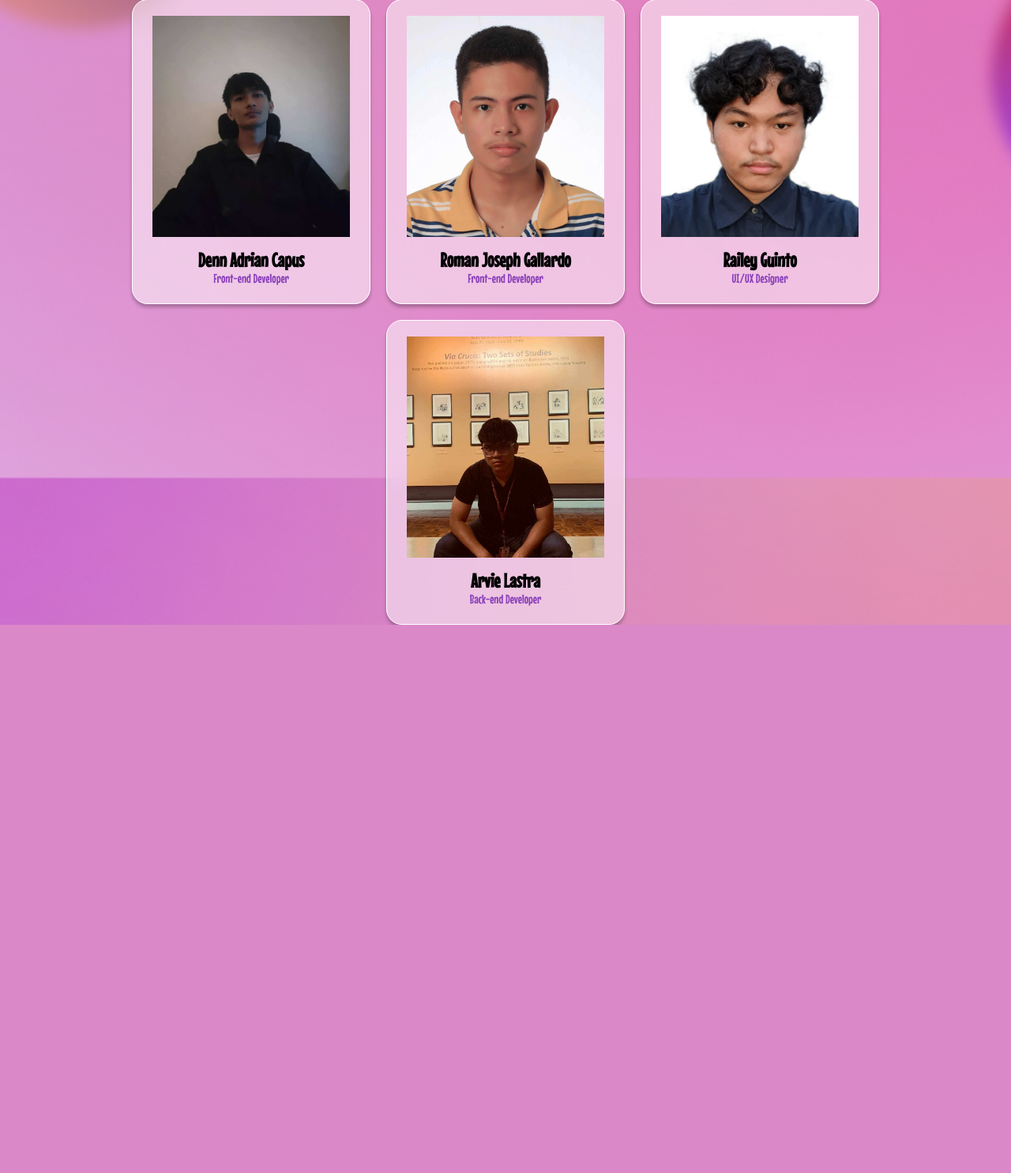
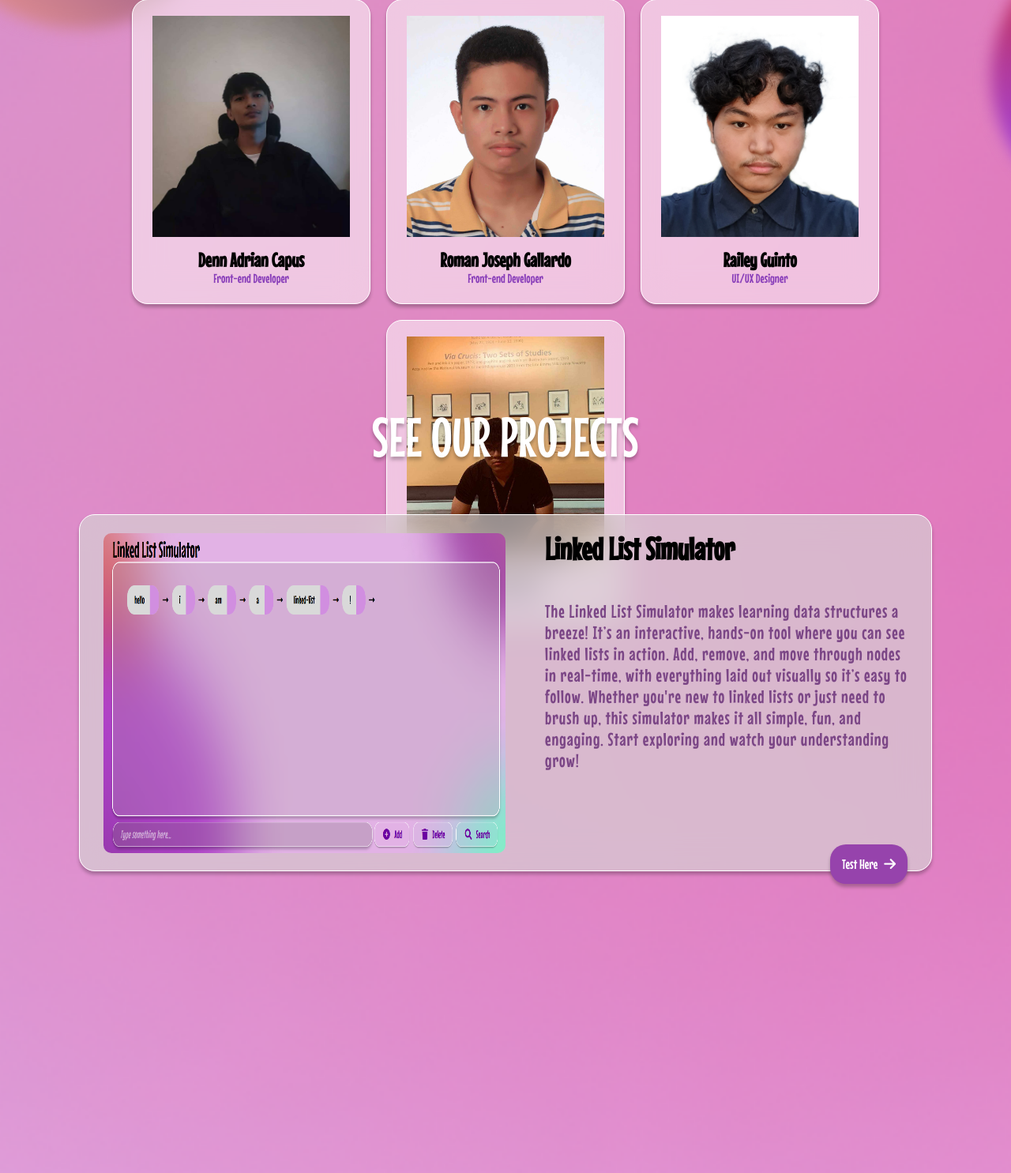
Before and after one commit to aidantiu/dsa_portfolio, a Flask app: page / in a window 1280 px wide; the page is wider, and only the part inside the window is pictured. Shown: the part 1395-2880 px from the top of that part at 79% size. Before the commit the page ends 2186 px from the top of that part, so only its background shows below. Run offline with Flask 3, Linux system fonts and the light colour scheme.

Commit message:
feat: add works section and refactor profile cards hover

```diff
--- a/portfolio/app/routes/index.py
+++ b/portfolio/app/routes/index.py
@@ -23,4 +23,13 @@ def index():
         {"image_path": "images/arvie.jpg", "name": "Arvie Lastra", "role": "Back-end Developer"},
     ]
 
-    return render_template('index.html', title='Home', profiles=profiles)
+    # List of works
+    works = [
+        {
+            "image_path": "images/linked-list.png",
+            "title": "Linked List Simulator",
+            "description": "The Linked List Simulator makes learning data structures a breeze! It’s an interactive, hands-on tool where you can see linked lists in action. Add, remove, and move through nodes in real-time, with everything laid out visually so it’s easy to follow. Whether you're new to linked lists or just need to brush up, this simulator makes it all simple, fun, and engaging. Start exploring and watch your understanding grow!"
+        },
+    ]
+
+    return render_template('index.html', title='Home', profiles=profiles, works=works)
--- a/portfolio/app/static/styles/index.css
+++ b/portfolio/app/static/styles/index.css
@@ -3,8 +3,7 @@
 */
 
 body{
-    height:250vh;
-    font-family: Arial, sans-serif;
+    height:360vh;
     background: #E2B2E5 url(../images/Home\ Page\(1\).png) repeat center/cover;
     color: black;
     overflow-x: hidden;
@@ -126,7 +125,7 @@ body{
 /* Profile Section */
 .profile-section{
     position: relative;
-    height: 700px;
+    height: 1000px;
     z-index: 1;
 }
 
@@ -156,9 +155,13 @@ body{
     border-radius: 20px;
     border: 1px solid #FFF;
     background: rgba(255, 254, 254, 0.527);
-    filter: blur(px);
     box-shadow: 0px 4px 4px 0px rgba(0, 0, 0, 0.25);
     backdrop-filter: blur(20px);
+}
+
+.profile-card:hover{
+    transform: scale(1.05);
+    transition: ease-in 0.2s;
 }
 
 .profile-card img{
@@ -185,3 +188,102 @@ body{
     margin: 0 ;
     font-size: 16px;
 }
+
+/* Works Section */
+.works-section{
+    position: relative;
+    height: 700px;
+    z-index: 1;
+}
+
+.works-section h1{
+    text-align: center;
+    color: #FFF;
+    text-shadow: 0px 4px 4px rgba(0, 0, 0, 0.25);
+    font-size: 70px;
+    font-style: normal;
+    font-weight: 400;
+    line-height: normal;
+}
+
+.works-card{
+    display: flex;
+    align-items: center;
+    height: 450px;
+    border-radius: 20px;
+    border: 1px solid #FFF;
+    background: rgba(213, 212, 212, 0.667);
+    box-shadow: 0px 4px 4px 0px rgba(0, 0, 0, 0.25);
+    backdrop-filter: blur(20px);
+    padding: 0 30px;
+    gap: 50px;
+}
+
+.works-card:hover{
+    transform: scale(1.05);
+    transition: ease-in 0.2s;
+}
+
+.works-image{
+    border-radius: 10px;
+}
+
+.works-card img{
+    width: 50%;
+    height: 90%;
+    object-fit:fill;
+    border-radius: 10px;
+}
+
+.work-desc{
+    display: flex;
+    flex-direction: column;
+    justify-content: flex-start;
+    height: 100%;
+    width: 50%;
+    margin-top: 30px;
+}
+
+.work-desc h6{
+    font-size: 40px;
+    margin-bottom: 20px;
+    margin-top: 5px;
+}
+
+.work-desc p{
+    color: #7B4686;
+    font-size: 23px;
+    letter-spacing: 1px;
+}
+
+.works-card .btn-wrapper{
+    display: flex;
+    justify-content: flex-end;
+    width: 100%;
+    margin-top: 70px;
+}
+
+.works-card a{
+    width: fit-content;
+}
+
+.works-card button{
+    font-family: 'Mouse Memoirs', sans-serif;
+    width: 100%;
+    border-radius: 20px;
+    background: #9643AC;
+    box-shadow: 0px 4px 4px 0px rgba(0, 0, 0, 0.25);
+    padding: 15px;
+    border: none;
+    color: #FFF;
+    font-size: 17px;
+}
+
+.works-card button i{
+    margin-left: 5px;
+}
+
+.works-card button:hover{
+    background: #971DD4;
+    cursor: pointer;
+}
--- a/portfolio/app/templates/index.html
+++ b/portfolio/app/templates/index.html
@@ -67,13 +67,12 @@
                 </div>
              </section>
 
-
+            <!-- Profile Section  -->
              <div class="ellipses-container">
                 <div class="ellipse-1 large"></div>
                 <div class="ellipse-1 small"></div>
             </div>
-             <!-- Profile Section  -->
-              <section class="profile-section" id="profile">
+            <section class="profile-section" id="profile">
                 <h1>MEET THE TEAM</h1>
                 <div class="profile-card-wrapper">
                     <!-- Loop through the profiles list -->
@@ -88,7 +87,27 @@
                     </div>
                     {% endfor %}
                 </div>
-              </section>
+            </section>
+
+            <!-- Works Section -->
+            <section class="works-section" id="works">
+                <h1>SEE OUR PROJECTS</h1>
+                <div class="works-card-wrapper">
+                    <!-- Loop through the works list -->
+                    {% for work in works %}
+                    <div class="works-card">
+                        <img src="{{ url_for('static', filename=work.image_path) }}" alt="Work Image" class="work-image">
+                        <div class="work-desc">
+                            <h6>{{ work.title }}</h6>
+                            <p>{{ work.description }}</p>
+                            <div class="btn-wrapper">
+                                <a href="/linked-list"><button id="">Test Here <i class="fa fa-arrow-right" aria-hidden="true"></i></button></a>
+                            </div>
+                        </div>
+                    </div>
+                    {% endfor %}
+                </div>
+            </section>
         </main>
     </body>
 
```
Also changed, not shown: portfolio/app/static/images/linked-list.png (added).
